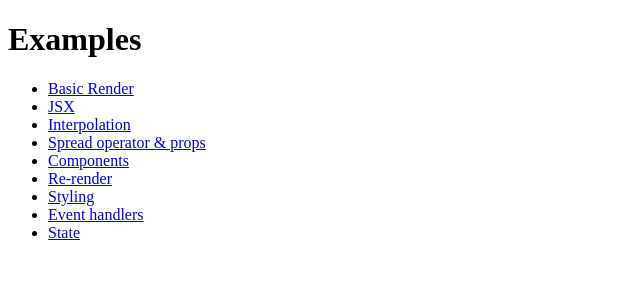
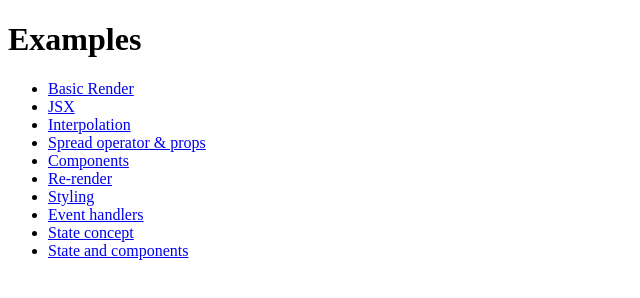
Before and after one commit to webtraining-zone/curso-profesional-react-basico-2018, a plain HTML site: page index.html in a window 1280 px wide. Shown: the whole page, without its empty margins (0-640 px from the left). Drawn offline with Linux system fonts and the light colour scheme.

```diff
--- a/index.html
+++ b/index.html
@@ -17,7 +17,8 @@
         <li><a href="src/examples/6-re-render.html">Re-render</a></li>
         <li><a href="src/examples/7-styling.html">Styling</a></li>
         <li><a href="src/examples/8-event-handlers.html">Event handlers</a></li>
-        <li><a href="src/examples/9-state-concept.html">State</a></li>
+        <li><a href="src/examples/9-state-concept.html">State concept</a></li>
+        <li><a href="src/examples/10-state-and-class-components.html">State and components</a></li>
     </ul>
 </body>
 </html>
```
Also changed, not shown: 1 other file.
